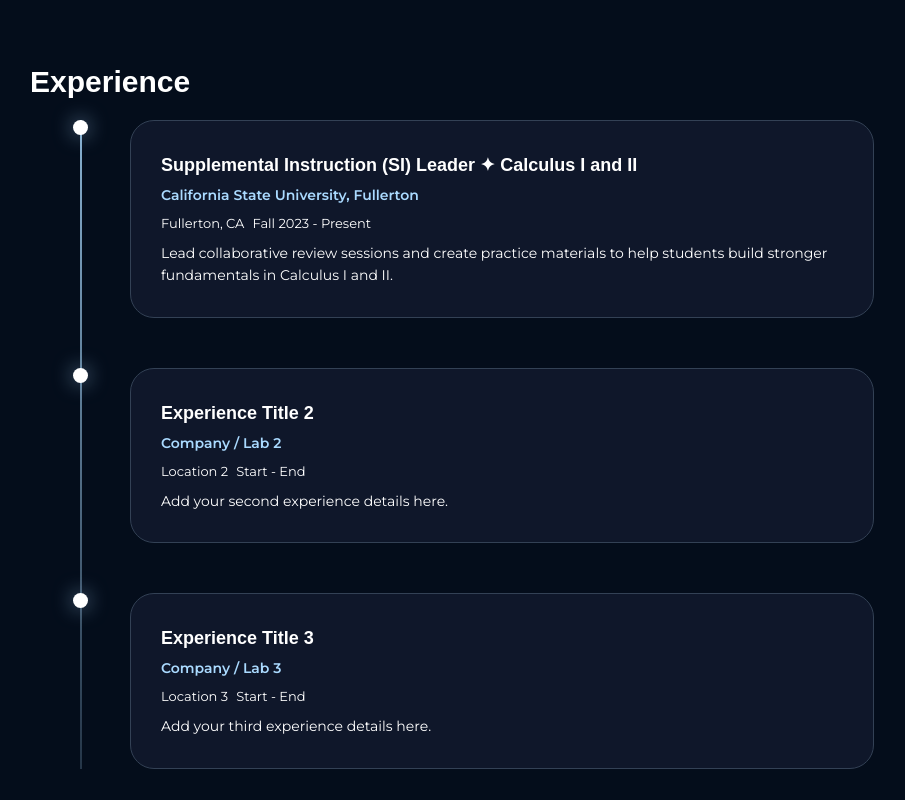
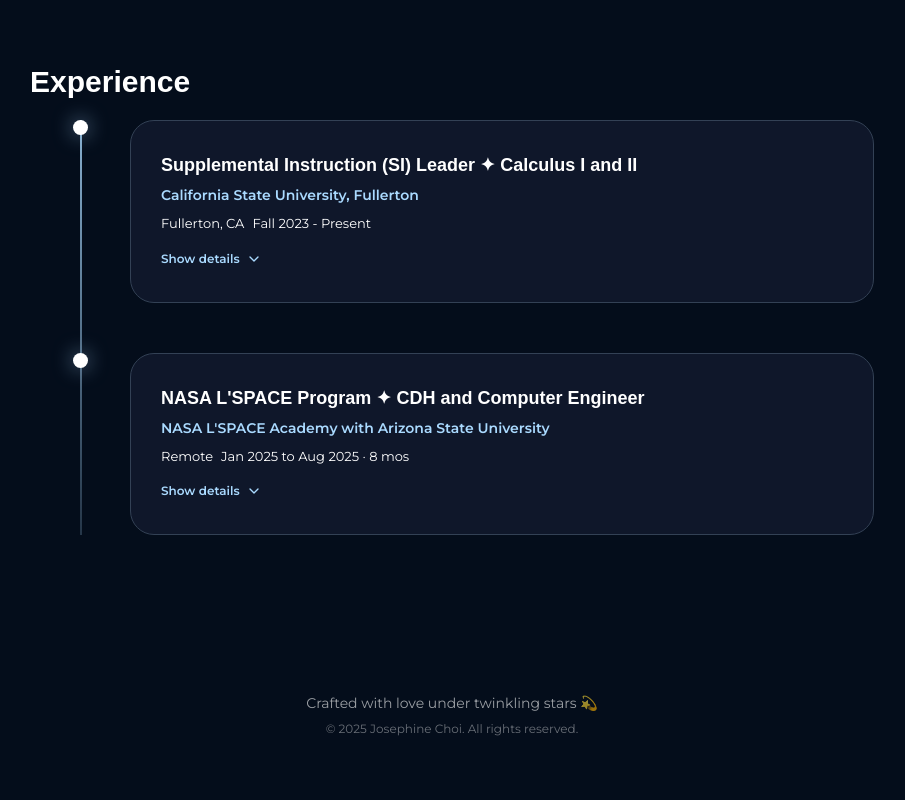
Before and after one commit to jdc88/jchoi, a Next.js app: page / in a window 1280 px wide. Shown: the part 1740-2540 px from the top of the page, without its empty margins (188-1093 px from the left). After the commit the page ends 2509 px from the top, so only its background shows below. Built offline with nearby package versions, Linux system fonts and the light colour scheme; a web font is replaced by a local one.

Commit message:
Add more projects

```diff
--- a/app/page.tsx
+++ b/app/page.tsx
@@ -35,6 +35,17 @@
   techStack: string[];
 };
 
+type Experience = {
+  id: number;
+  role: string;
+  company: string;
+  location: string;
+  duration: string;
+  description: string;
+  /** Optional bullet list under the summary paragraph */
+  highlights?: string[];
+};
+
 function createInitialStars(): Star[] {
   return Array.from({ length: 50 }, (_, i) => ({
     id: i,
@@ -53,7 +64,7 @@
   { id: "experience", label: "Experience" },
 ];
 
-const experiences = [
+const experiences: Experience[] = [
   {
     id: 1,
     role: "Supplemental Instruction (SI) Leader ✦ Calculus I and II",
@@ -65,23 +76,34 @@
   },
   {
     id: 2,
-    role: "Experience Title 2",
-    company: "Company / Lab 2",
-    location: "Location 2",
-    duration: "Start - End",
-    description: "Add your second experience details here.",
+    role: "NASA L'SPACE Program ✦ CDH and Computer Engineer",
+    company: "NASA L'SPACE Academy with Arizona State University",
+    location: "Remote",
+    duration: "Jan 2025 to Aug 2025 · 8 mos",
+    description:
+      "Two consecutive virtual workforce preparation academies led by NASA experts. NASA Proposal Writing and Evaluation Experience as Computer Engineer (Jan to May 2025, 5 mos). Mission Concept Academy as CDH Engineer (May to Aug 2025, 4 mos).",
+    highlights: [
+      "Ranked top 6 out of 47 proposals in the proposal cycle",
+      "Learned to write and evaluate professional technical proposals against NASA style solicitations and rubrics",
+      "As Computer Engineer: contributed software, data storage, and UI toward a novel monitoring concept, including 3D mapping for situational awareness",
+      "Researched software heritage to strengthen the technical story and align with NASA standards and processes",
+      "Compared architectures and trade studies under cost and schedule constraints",
+      "Designed a rover NavCam concept in Siemens NX CAD for 3D visualization and system validation",
+      "Served as a proposal reviewer on a NASA style panel, scoring submissions and giving structured feedback to teams",
+    ],
   },
-  {
-    id: 3,
-    role: "Experience Title 3",
-    company: "Company / Lab 3",
-    location: "Location 3",
-    duration: "Start - End",
-    description: "Add your third experience details here.",
-  },
+  // {
+  //   id: 3,
+  //   role: "Experience Title 3",
+  //   company: "Company / Lab 3",
+  //   location: "Location 3",
+  //   duration: "Start - End",
+  //   description: "Add your third experience details here.",
+  // },
 ];
 
-const projects = [
+/** Projects shown in the home "Projects" section only. The `/projects` page uses its own list in `app/projects/page.tsx`. */
+const featuredProjects: ProjectCard[] = [
   {
     name: "EcoPrompt",
     eventLine: "FullyHacks 2026 ✦ CSUF",
@@ -145,16 +167,7 @@
     liveUrl: "https://example.com/project-4",
     techStack: ["Swift / UIKit", "Core Data", "Xcode", "UPCitemdb API", "GitHub"],
   },
-  {
-    name: "Project 5",
-    description: "This is a description of Project 5.",
-    imageUrl: "/globe.svg",
-    githubUrl: "https://github.com/jdc88/project-5",
-    liveUrl: "https://example.com/project-5",
-    techStack: ["Java", "Spring Boot", "MySQL"],
-  },
 ];
-const featuredProjects = projects.slice(0, 4);
 
 const socialLinks = {
   github: "https://github.com/jdc88",
@@ -204,6 +217,17 @@
 
 export default function Home() {
   const [activeSection, setActiveSection] = useState("home");
+  const [expandedExperienceIds, setExpandedExperienceIds] = useState<Set<number>>(
+    () => new Set(),
+  );
+  const toggleExperience = (id: number) => {
+    setExpandedExperienceIds((prev) => {
+      const next = new Set(prev);
+      if (next.has(id)) next.delete(id);
+      else next.add(id);
+      return next;
+    });
+  };
   const [chatOpen, setChatOpen] = useState(false);
   const [chatInput, setChatInput] = useState("");
   const [stars, setStars] = useState<Star[]>([]);
@@ -496,11 +520,18 @@
             Experience
           </h2>
           <div className="timeline">
-            {experiences.map((exp) => (
+            {experiences.map((exp) => {
+              const detailOpen = expandedExperienceIds.has(exp.id);
+              const panelId = `experience-panel-${exp.id}`;
+              const headingId = `experience-heading-${exp.id}`;
+              return (
               <div key={exp.id} className="timeline-item">
                 <div className="timeline-dot" />
                 <div className="timeline-content">
-                  <h3 className="font-museo mb-1.5 text-base font-bold md:text-lg">
+                  <h3
+                    id={headingId}
+                    className="font-museo mb-1.5 text-base font-bold md:text-lg"
+                  >
                     {exp.role}
                   </h3>
                   <h4 className="font-montserrat mb-2 text-[13px] font-semibold text-[#AADAFF] md:text-[14px]">
@@ -510,12 +541,49 @@
                     <div className="inline-flex items-center gap-2">{exp.location}</div>
                     <div className="inline-flex items-center gap-2">{exp.duration}</div>
                   </div>
-                  <p className="font-montserrat text-[12px] leading-relaxed md:text-[14px]">
-                    {exp.description}
-                  </p>
+                  <button
+                    type="button"
+                    onClick={() => toggleExperience(exp.id)}
+                    aria-expanded={detailOpen}
+                    aria-controls={panelId}
+                    className="font-montserrat mt-1 inline-flex items-center gap-1.5 rounded-lg py-1 text-[11px] font-semibold text-[#AADAFF] transition hover:text-[#fbeb79] md:text-[12px]"
+                  >
+                    <span>{detailOpen ? "Hide details" : "Show details"}</span>
+                    <svg
+                      className={`h-4 w-4 shrink-0 transition-transform duration-200 ${detailOpen ? "rotate-180" : ""}`}
+                      viewBox="0 0 24 24"
+                      fill="none"
+                      stroke="currentColor"
+                      strokeWidth="2"
+                      strokeLinecap="round"
+                      strokeLinejoin="round"
+                      aria-hidden
+                    >
+                      <path d="M6 9l6 6 6-6" />
+                    </svg>
+                  </button>
+                  <div
+                    id={panelId}
+                    role="region"
+                    aria-labelledby={headingId}
+                    hidden={!detailOpen}
+                    className="mt-2"
+                  >
+                    <p className="font-montserrat text-[12px] leading-relaxed md:text-[14px]">
+                      {exp.description}
+                    </p>
+                    {exp.highlights?.length ? (
+                      <ul className="font-montserrat mt-2 list-disc space-y-1.5 pl-5 text-[12px] leading-relaxed text-[rgb(209,213,219)] md:mt-3 md:text-[14px]">
+                        {exp.highlights.map((item, i) => (
+                          <li key={`${exp.id}-highlight-${i}`}>{item}</li>
+                        ))}
+                      </ul>
+                    ) : null}
+                  </div>
                 </div>
               </div>
-            ))}
+              );
+            })}
           </div>
         </div>
       </section>
@@ -526,7 +594,7 @@
             Projects
           </h2>
           <div className="portfolio-container">
-            {projects.map((project) => (
+            {featuredProjects.map((project) => (
               <div key={project.name} className="portfolio-box">
                 <div className="mb-4 h-44 w-full rounded-2xl bg-[rgb(30,41,59)]" />
                 <h3 className="font-museo text-xl font-bold">{project.name}</h3>
--- a/app/projects/page.tsx
+++ b/app/projects/page.tsx
@@ -11,9 +11,10 @@
   techStack: string[];
 };
 
-const projects: ProjectCard[] = [
+/** Full gallery for `/projects` only. Edit `featuredProjects` in `app/page.tsx` separately for the home page. */
+const allProjects: ProjectCard[] = [
   {
-    name: "EcoPrompt",
+    name: "Project 1",
     eventLine: "FullyHacks 2026 · CSUF",
     description:
       "Built with two teammates at FullyHacks. EcoPrompt uses multistage LLM rewrites, local inference, and retrieval backed evaluation so you can tune prompts with less waste.",
@@ -100,7 +101,7 @@
         </div>
 
         <div className="portfolio-container">
-          {projects.map((project) => (
+          {allProjects.map((project) => (
             <div key={project.name} className="portfolio-box">
               <div className="relative mb-3 h-52 w-full overflow-hidden">
                 <Image
```
